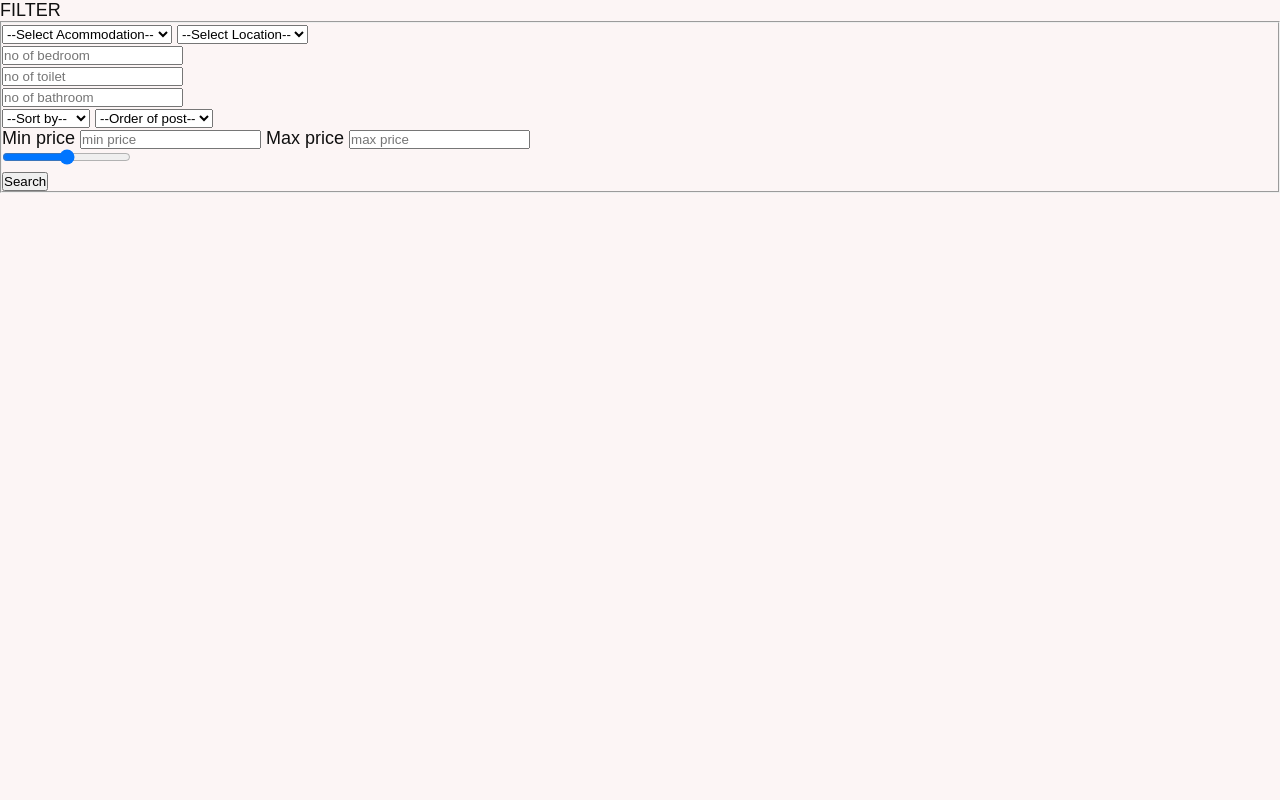
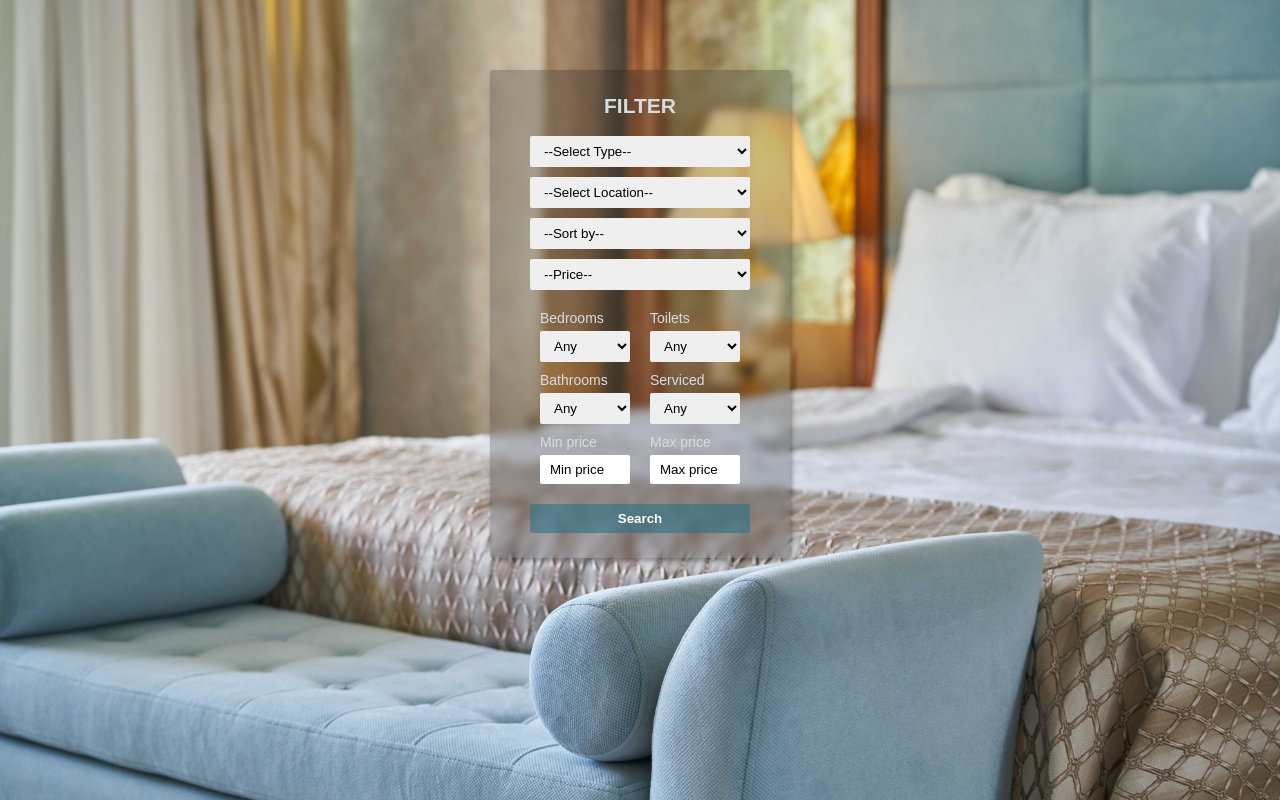
Before and after one commit to Timonwa/Luxury, a plain HTML site: page html/filter.html in a window 1280 px wide. Drawn offline with nearby package versions, Linux system fonts and the light colour scheme; a script that the page names is missing.

Commit message:
styled the filter form.

```diff
--- a/css/filter.css
+++ b/css/filter.css
@@ -98,7 +98,8 @@
 .flex > .form-cntr > form > .group1 > input:focus {
   background-color: var(--input-bgc);
 }
-.flex > .form-cntr > form > .group1 > button {
+.flex > .form-cntr > form > .group1 > button,
+button {
   background-color: var(--btn);
   color: var(--white);
   font-weight: bold;
@@ -177,3 +178,58 @@
 .flex > .form-cntr > form > .group3 > p.social-signin .google-signin {
   background-color: var(--google);
 }
+/** filter form */
+.filter-flex ::placeholder{
+    color: #000;
+}
+.filter-flex {
+background-image: url("/img/bedroom.jpg");
+background-size: cover;
+background-position: center;
+background-repeat: no-repeat;
+}
+.filter-flex > .form-cntr > form {
+  backdrop-filter: blur(5px);
+  color: var(--color);
+  padding: 20px 40px;
+}
+.filter-flex > .form-cntr > form > div{
+ display: flex;
+ flex-direction: row;
+ flex-wrap: wrap;
+ justify-content: space-around;
+ align-items: flex-start;
+ margin: 10px 0;
+}
+.filter-flex > .form-cntr > form > div > div{
+ display: flex;
+ flex-direction: column;
+ padding-top: 5px;
+}
+.filter-flex > .form-cntr > form select,
+button {
+  margin: 5px 0;
+  padding: 7px 10px;
+  width: 220px;
+  border: none;
+  border-radius: 2px;
+  -webkit-border-radius: 2px;
+  -moz-border-radius: 2px;
+  -ms-border-radius: 2px;
+  -o-border-radius: 2px;
+}
+.filter-flex > .form-cntr > form > div > div input,
+.filter-flex > .form-cntr > form > div > div select {
+  margin: 5px 0;
+  padding: 7px 10px;
+  width: 90px;
+  border: none;
+  border-radius: 2px;
+  -webkit-border-radius: 2px;
+  -moz-border-radius: 2px;
+  -ms-border-radius: 2px;
+  -o-border-radius: 2px;
+}
+.filter-flex > .form-cntr > form > div > div label{
+    font-size: 14px;
+}
--- a/html/filter.html
+++ b/html/filter.html
@@ -5,7 +5,7 @@
     <meta http-equiv="X-UA-Compatible" content="IE=edge" />
     <meta name="viewport" content="width=device-width, initial-scale=1" />
     <!-- The above 3 meta tags *must* come first in the head; any other head content must come *after* these tags -->
-    <title>Sign Up | Luxury</title>
+    <title>Filter | Luxury</title>
 
     <!-- FontAwesome online -->
     <script
@@ -17,19 +17,20 @@
 
     <!-- My CSS code -->
     <link rel="stylesheet" type="text/css" href="../css/style.css" />
+    <link rel="stylesheet" type="text/css" href="../css/filter.css" />
   </head>
 
   <body>
-    <div class="flex">
-      <main>
-        <form action="" class="form-cntr filter-cntr">
-          <legend>FILTER</legend>
-          <fieldset>
+    <div class="flex filter-flex">
+      <main class="form-cntr">
+        <!-- <div class="circle"></div>
+        <div class="square"></div>
+        <div class="triangle"></div> -->
+        <form action="">
+          <h3>FILTER</h3>
           <!-- form accomodation dropdown -->
-            <select class="filter-search-input" name="accomodations">
-              <option value="holder" name="holder">
-                --Select Acommodation--
-              </option>
+          <select class="filter-search-input" name="type">
+            <option value="holder" name="holder">--Select Type--</option>
             <option value="hostel" name="hostel">Hostel</option>
             <option value="privatApartment" name="privatApartment">
               Private Apartment
@@ -39,29 +40,14 @@
             </option>
           </select>
           <!-- form location dropdown -->
-            <select class="filter-search-input" name="locations">
+          <select class="filter-search-input" name="location">
             <option value="holder" name="holder">--Select Location--</option>
             <option value="akoka" name="akoka">Akoka</option>
             <option value="abuleOja" name="abuleOja">Abule Oja</option>
             <option value="pako" name="pako">Pako</option>
           </select>
-            <!-- number of bedroom -->
-            <div class="filter-search-input">
-              <label for="bedroom"></label>
-              <input name="bedroom" type="text" placeholder="no of bedroom" />
-            </div>
-            <!-- number of toilet -->
-            <div class="filter-search-input">
-              <label for="toilet"></label>
-              <input name="toilet" type="text" placeholder="no of toilet" />
-            </div>
-            <!-- number of bathroom -->
-            <div class="filter-search-input">
-              <label for="bathroom"></label>
-              <input name="bathroom" type="text" placeholder="no of bathroom" />
-            </div>
           <!-- sort by -->
-            <select class="filter-search-input" name="locations">
+          <select class="filter-search-input" name="sort-by">
             <option value="holder">--Sort by--</option>
             <option value="akoka">Relevance</option>
             <option value="abuleOja">Popularity</option>
@@ -69,25 +55,66 @@
             <option value="pako">Old to New</option>
           </select>
           <!-- location of accomodation -->
-            <select class="filter-search-input" name="locations">
-              <option value="holder">--Order of post--</option>
+          <select class="filter-search-input" name="price">
+            <option type="checkbox" value="holder">--Price--</option>
             <option value="akoka">Lowest price</option>
             <option value="abuleOja">Highest price</option>
           </select>
+          <div>
+            <!-- number of bedroom -->
+            <div class="filter-search-input">
+              <label for="bedroom">Bedrooms</label>
+              <select name="bedroom">
+                <option value="any">Any</option>
+                <option value="1">1</option>
+                <option value="2">2</option>
+                <option value="3">3</option>
+                <option value="4+">4+</option>
+              </select>
+            </div>
+            <!-- number of toilet -->
+            <div class="filter-search-input">
+              <label for="toilet">Toilets</label>
+              <select name="toilet">
+                <option value="any">Any</option>
+                <option value="1">1</option>
+                <option value="2">2</option>
+                <option value="3">3</option>
+                <option value="4+">4+</option>
+              </select>
+            </div>
+            <!-- number of bathroom -->
+            <div class="filter-search-input">
+              <label for="bathroom">Bathrooms</label>
+              <select name="bathroom">
+                <option value="any">Any</option>
+                <option value="1">1</option>
+                <option value="2">2</option>
+                <option value="3">3</option>
+                <option value="4+">4+</option>
+              </select>
+            </div>
+            <!-- serviced -->
+            <div class="filter-search-input">
+              <label for="serviced">Serviced</label>
+              <select name="serviced">
+                <option value="any">Any</option>
+                <option value="serviced">Serviced</option>
+                <option value="not serviced">Not serviced</option>
+              </select>
+            </div>
             <!-- price range -->
-            <div class="filter-search-input">
             <div class="minmax-input">
               <label for="min-range">Min price</label>
-                <input name="min-range" type="text" placeholder="min price" />
+              <input name="min-range" type="text" placeholder="Min price" />
+            </div>
+            <div>
               <label for="max-range">Max price</label>
-                <input name="max-range" type="text" placeholder="max price" />
+              <input name="max-range" type="text" placeholder="Max price" />
             </div>
-              <label for="range"></label>
-              <input name="range" type="range" placeholder="price" />
           </div>
           <!-- filter search button -->
           <button id="fltr-search-btn" type="submit">Search</button>
-          </fieldset>
         </form>
       </main>
     </div>
```
Lines whose indentation alone changed are shown as unchanged.
